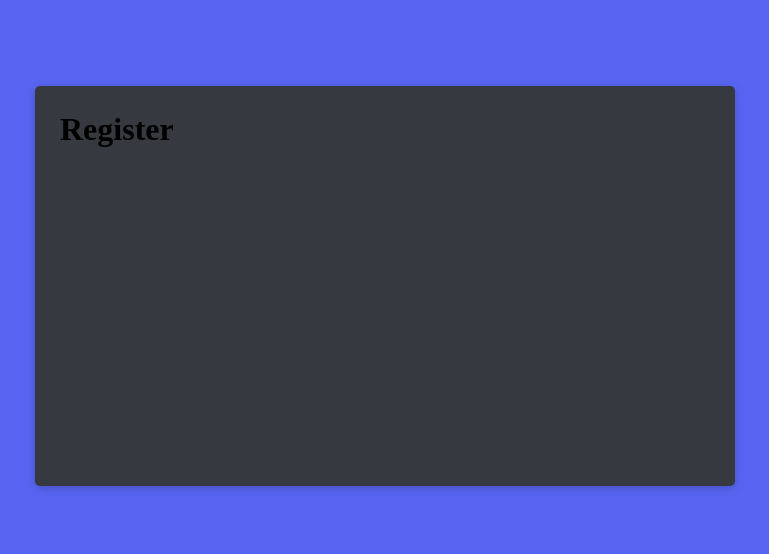
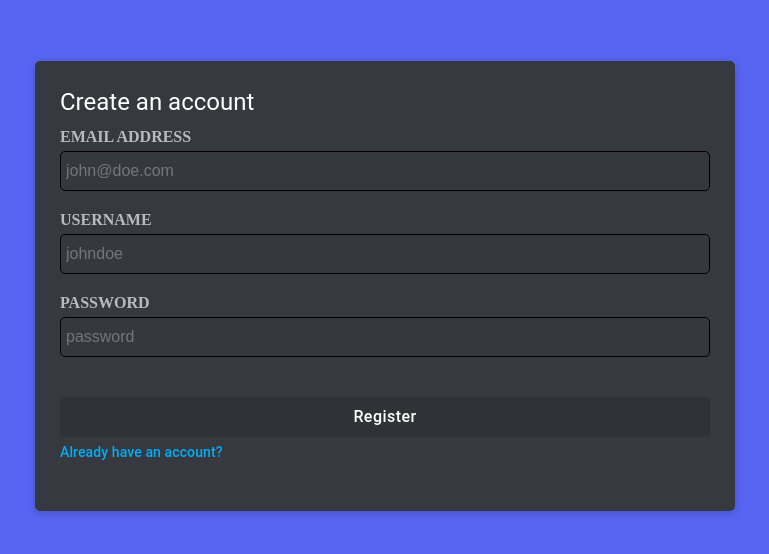
Before and after one commit to sandurijal03/discord, a React app in the folder frontend/: page /register in a window 1280 px wide. Shown: the part 114-668 px from the top of the page, without its empty margins (255-1024 px from the left). Built offline with nearby package versions, Linux system fonts and the light colour scheme.

Commit message:
client: created register page

```diff
--- a/frontend/src/pages/auth/Register/Register.tsx
+++ b/frontend/src/pages/auth/Register/Register.tsx
@@ -1,13 +1,43 @@
 import * as React from 'react'
+import { Typography } from '@mui/material'
 import AuthBox from '../../../shared/components/AuthBox'
+import RegisterInputs from './RegisterInputs'
+import RegisterFooter from './RegisterPageFooter'
+import { validateRegisterForm } from '../../../shared/utils/validators'
 
 const Register = () => {
+  const [email, setEmail] = React.useState<string>('')
+  const [username, setUsername] = React.useState<string>('')
+  const [password, setPassword] = React.useState<string>('')
+
+  const [isFormValid, setIsFormValid] = React.useState<boolean>(false)
+
+  React.useEffect(() => {
+    setIsFormValid(validateRegisterForm({ email, username, password }))
+  }, [email, username, password, setIsFormValid])
+
+  const handleRegister = () => {
+    console.log(email, username, password)
+  }
+
   return (
-    <div>
-      <AuthBox>
-        <h1>Register</h1>
-      </AuthBox>
-    </div>
+    <AuthBox>
+      <Typography variant='h5' sx={{ color: '#fff' }}>
+        Create an account
+      </Typography>
+      <RegisterInputs
+        email={email}
+        setEmail={setEmail}
+        username={username}
+        setUsername={setUsername}
+        password={password}
+        setPassword={setPassword}
+      />
+      <RegisterFooter
+        handleRegister={handleRegister}
+        isFormValid={isFormValid}
+      />
+    </AuthBox>
   )
 }
 
--- /dev/null
+++ b/frontend/src/pages/auth/Register/RegisterInputs.tsx
@@ -0,0 +1,48 @@
+import * as React from 'react'
+import InputWithLabel from '../../../shared/components/InputWithLabel'
+
+type RegisterInputsProps = {
+  email: string
+  setEmail: any
+  username: string
+  setUsername: any
+  password: string
+  setPassword: any
+}
+
+const RegisterInputs: React.FC<RegisterInputsProps> = ({
+  email,
+  setEmail,
+  username,
+  setUsername,
+  password,
+  setPassword,
+}) => {
+  return (
+    <>
+      <InputWithLabel
+        value={email}
+        setValue={setEmail}
+        label={'Email address'}
+        type='email'
+        placeholder='john@doe.com'
+      />
+      <InputWithLabel
+        value={username}
+        setValue={setUsername}
+        label={'Username'}
+        type='text'
+        placeholder='johndoe'
+      />
+      <InputWithLabel
+        value={password}
+        setValue={setPassword}
+        label={'Password'}
+        type='password'
+        placeholder='password'
+      />
+    </>
+  )
+}
+
+export default RegisterInputs
--- /dev/null
+++ b/frontend/src/pages/auth/Register/RegisterPageFooter.tsx
@@ -0,0 +1,53 @@
+import { Tooltip } from '@mui/material'
+import * as React from 'react'
+import { useNavigate } from 'react-router-dom'
+import CustomPrimaryButton from '../../../shared/components/CustomPrimaryButton'
+import RedirectInfo from '../../../shared/components/RedirectInfo'
+
+type RegisterFooterProps = {
+  handleRegister: () => void
+  isFormValid: boolean
+}
+
+const getFormNotValidMessage = () => {
+  return 'Username should contains between 3 and 12 characters and password should contains between 6 and 12 characters and correct email address should be provided.'
+}
+
+const getFormValidMessage = () => {
+  return 'Press to Register!'
+}
+
+const RegisterFooter: React.FC<RegisterFooterProps> = ({
+  handleRegister,
+  isFormValid,
+}) => {
+  const navigate = useNavigate()
+
+  const handlePushLogin = () => {
+    navigate('/login')
+  }
+  return (
+    <>
+      <Tooltip
+        title={!isFormValid ? getFormNotValidMessage() : getFormValidMessage()}
+      >
+        <div>
+          <CustomPrimaryButton
+            label='Register'
+            additionalStyles={{ marginTop: '30px', color: '#fff' }}
+            disabled={!isFormValid}
+            onClick={handleRegister}
+          />
+        </div>
+      </Tooltip>
+      <RedirectInfo
+        redirectText='Already have an account?'
+        text=''
+        additionalStyles={{ marginTop: '5px' }}
+        redirectHandler={handlePushLogin}
+      />
+    </>
+  )
+}
+
+export default RegisterFooter
--- a/frontend/src/shared/components/AuthBox.tsx
+++ b/frontend/src/shared/components/AuthBox.tsx
@@ -21,7 +21,7 @@ const AuthBox: React.FC<AuthBoxProps> = (props) => {
       <Box
         sx={{
           width: 700,
-          height: 400,
+          height: 450,
           bgcolor: '#36393f',
           borderRadius: '5px',
           boxShadow: '0 2px 10px 0 rgb(0 0 0 / 20%)',
--- a/frontend/src/shared/utils/validators.ts
+++ b/frontend/src/shared/utils/validators.ts
@@ -11,6 +11,24 @@ export const validateLoginForm = ({
   return isEmailValid && isPasswordValid
 }
 
+type RegisterInput = {
+  email: string
+  password: string
+  username: string
+}
+
+export const validateRegisterForm = ({
+  email,
+  password,
+  username,
+}: RegisterInput) => {
+  return (
+    validateEmail(email) &&
+    validatePassword(password) &&
+    validateUsername(username)
+  )
+}
+
 const validateEmail = (email: string) => {
   const emailPattern = /^[a-zA-Z0-9._-]+@[a-zA-Z0-9.-]+\.[a-zA-Z]{2,4}$/
   return emailPattern.test(email)
@@ -19,3 +37,7 @@ const validateEmail = (email: string) => {
 const validatePassword = (password: string) => {
   return password.length > 6 && password.length < 12
 }
+
+const validateUsername = (username: string) => {
+  return username.length > 2 && username.length < 13
+}
```
